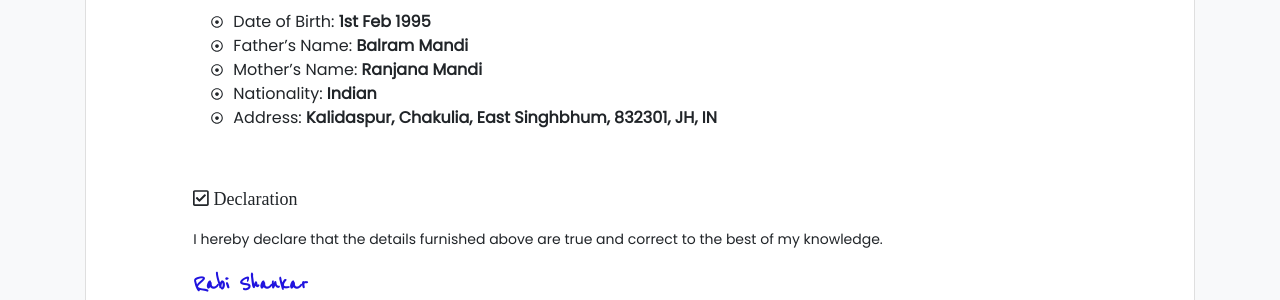
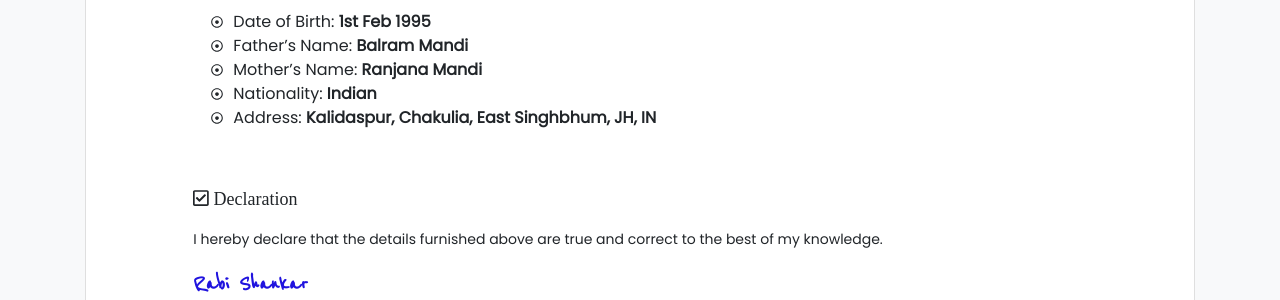
Before and after one commit to rabi-shankar/resume, a Jekyll site: the page built from index.html, in a window 1280 px wide and 900 px high, scrolled down 2626 px. Shown: the part 372-672 px from the top of the window. Built offline with Jekyll 4.4.1, drawn with Linux system fonts in a browser that asks for light colours; nearby versions of some CDN libraries; some web fonts are replaced.

Commit message:
Update resume.yml

```diff
--- a/_data/resume.yml
+++ b/_data/resume.yml
@@ -142,7 +142,7 @@ personal :
         father: Balram Mandi
         mother: Ranjana Mandi
         nationality : Indian
-        address: Kalidaspur, Chakulia, East Singhbhum, 832301, JH, IN
+        address: Kalidaspur, Chakulia, East Singhbhum, JH, IN
 
 signature:
         sign: Rabi Shankar
```
